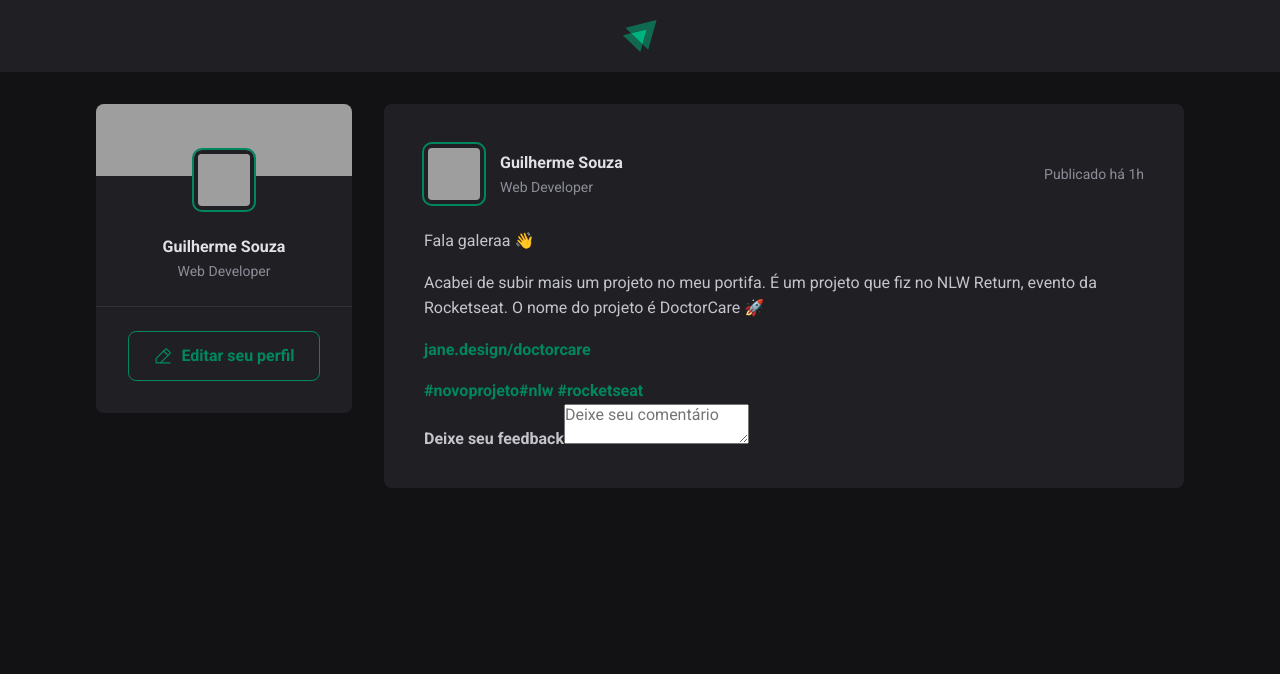
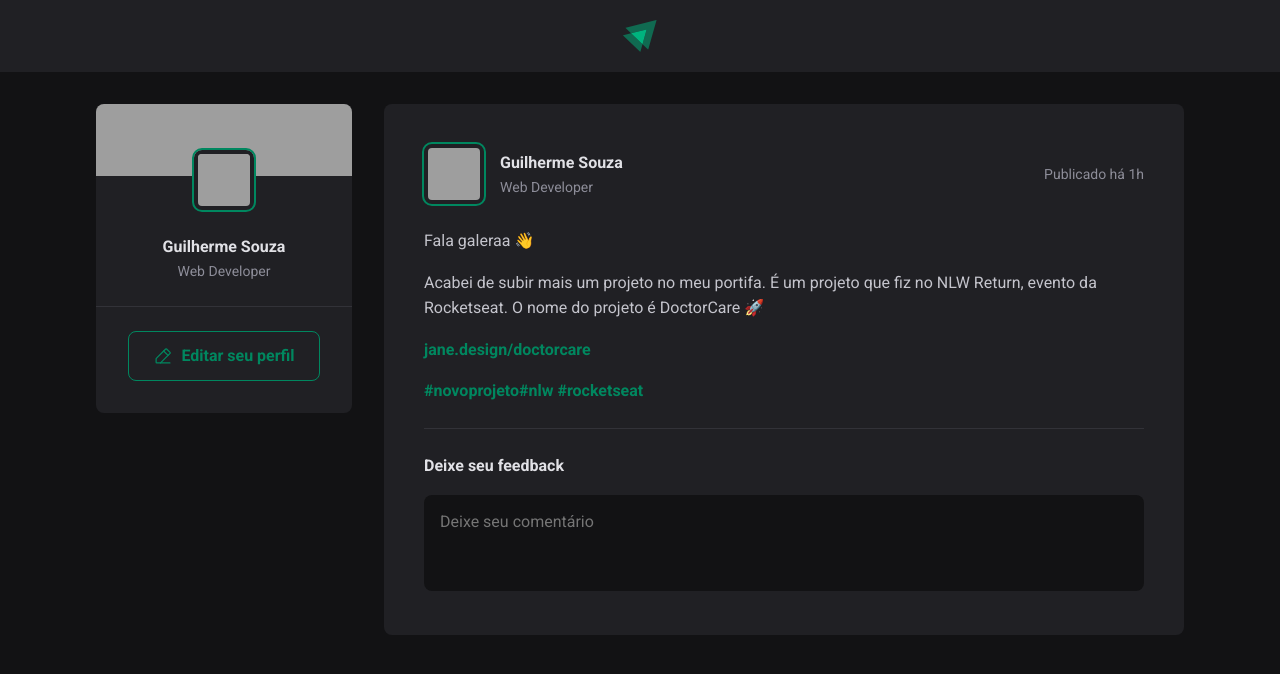
Before and after one commit to guilhermesouzaalves/Ignite_Feed, a React (Vite) app: page / in a window 1280 px wide. Shown: the top 674 px of the page. Built offline with nearby package versions, Linux system fonts and the light colour scheme; grey boxes are pictures that could not be loaded.

Commit message:
finalização e estilização da tela de comentários

```diff
--- a/src/components/Post.jsx
+++ b/src/components/Post.jsx
@@ -30,6 +30,9 @@
       <form className={styles.commentForm} method="get">
         <strong>Deixe seu feedback</strong>
         <textarea placeholder='Deixe seu comentário' />
+        <footer>
+          <button type="submit">Publicar</button>
+        </footer>
       </form>
     </article>
   );
--- a/src/components/Post.module.css
+++ b/src/components/Post.module.css
@@ -66,3 +66,55 @@
   color: var(--gray-400);
   line-height: 1.6;
 }
+
+.commentForm {
+  width: 100%;
+  margin-top: 1.5rem;
+  padding-top: 1.5rem;
+  border-top: 1px solid var(--gray-600);
+}
+
+.commentForm>strong {
+  line-height: 1.6;
+  color: var(--gray-100);
+}
+
+.commentForm textarea {
+  width: 100%;
+  background: var(--gray-900);
+  border: 0;
+  resize: none;
+  height: 6rem;
+  padding: 1rem;
+  border-radius: 8px;
+  color: var(--gray-100);
+  line-height: 1.4;
+  margin-top: 1rem;
+}
+
+.commentForm footer {
+  visibility: hidden;
+  max-height: 0;
+}
+
+.commentForm:focus-within footer {
+  visibility: visible;
+  max-height: none;
+}
+
+.commentForm button[type=submit] {
+  padding: 1rem 1.5rem;
+  margin-top: 1rem;
+  border-radius: 8px;
+  border: 0;
+  background: var(--green-500);
+  color: var(--white);
+  font-weight: bold;
+  cursor: pointer;
+
+  transition: background-color 0.1s;
+}
+
+.commentForm button[type=submit]:hover {
+  background: var(--green-300);
+}
--- a/src/global.css
+++ b/src/global.css
@@ -10,6 +10,11 @@
 
   --green-300: #00b37E;
   --green-500: #00875f;
+}
+
+:focus {
+  outline: transparent;
+  box-shadow: 0 0 0 2px var(--green-500);
 }
 
 * {
```
